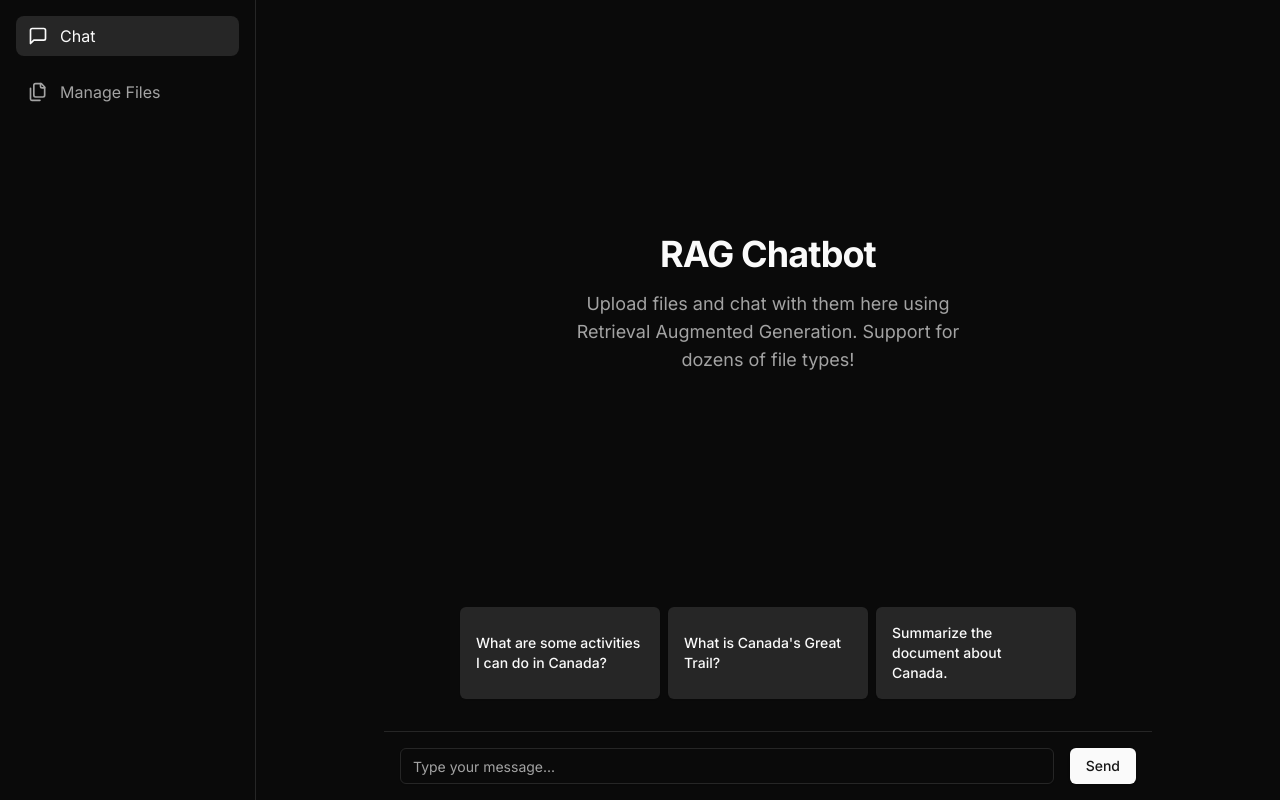
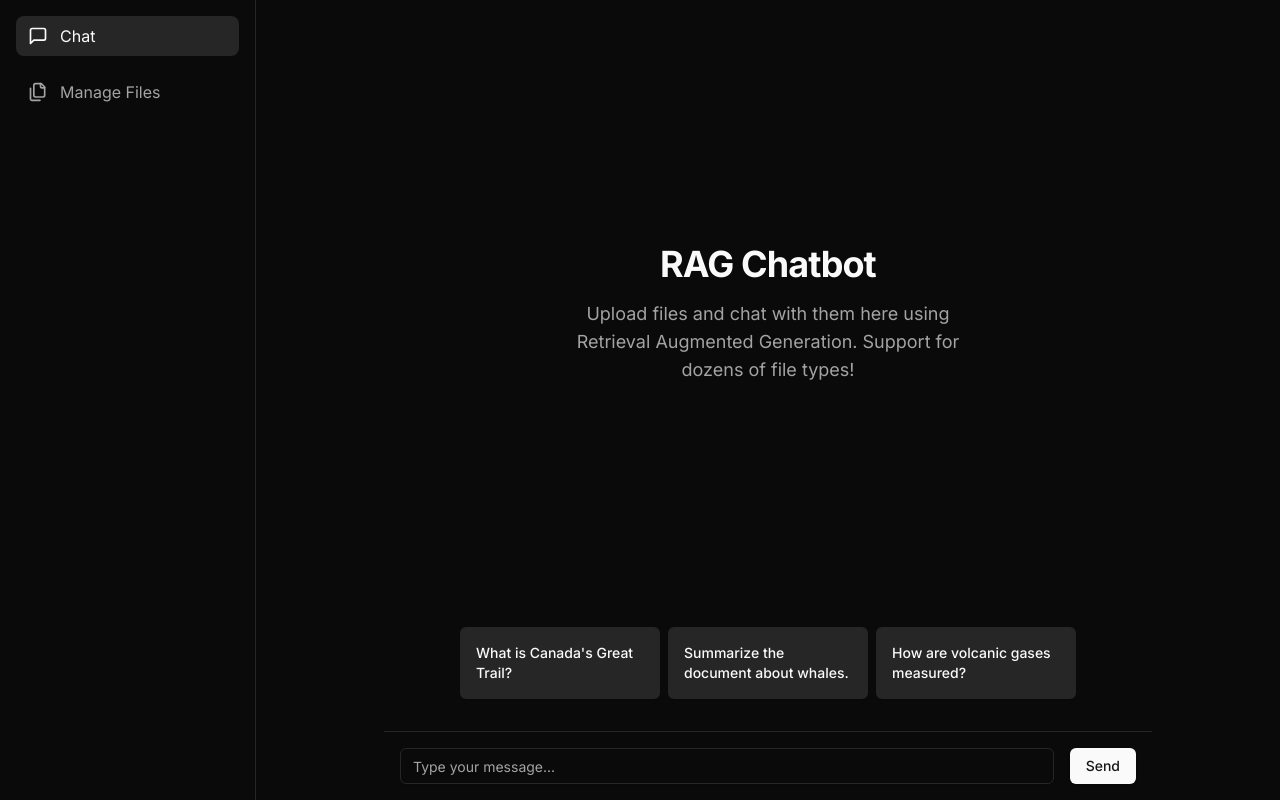
Before and after one commit to austinmw312/rag-chatbot, a Next.js app: page / in a window 1280 px wide. Built offline with nearby package versions, Linux system fonts and the light colour scheme.

Commit message:
Update suggested-prompts.tsx

```diff
--- a/components/suggested-prompts.tsx
+++ b/components/suggested-prompts.tsx
@@ -10,9 +10,9 @@ export function SuggestedPrompts({ onSelectPrompt, messageCount }: SuggestedProm
   const [isVisible, setIsVisible] = useState(true);
 
   const prompts = [
-    "What are some activities I can do in Canada?",
     "What is Canada's Great Trail?",
-    "Summarize the document about Canada.",
+    "Summarize the document about whales.",
+    "How are volcanic gases measured?",
   ];
 
   const handlePromptClick = (prompt: string) => {
```
